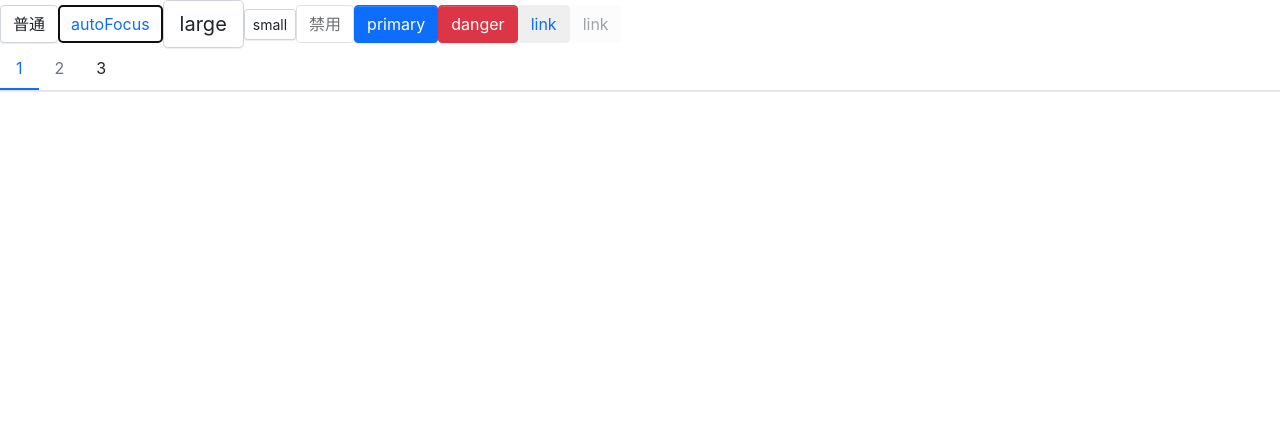
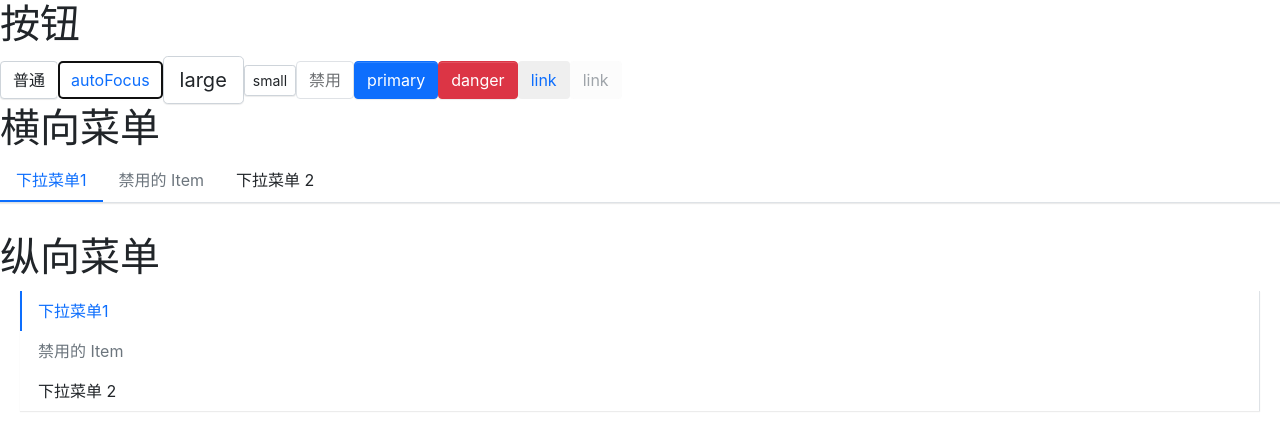
Before and after one commit to bianliuzhu/an-ui, a React (Create React App) app: page / in a window 1280 px wide. Shown: the top 438 px of the page. Built offline with nearby package versions, Linux system fonts and the light colour scheme.

Commit message:
feat: submenu 组件开发

```diff
--- a/src/App.tsx
+++ b/src/App.tsx
@@ -3,15 +3,17 @@
  * @Author: Gleason
  * @Date: 2022-02-13 10:51:54
  * @LastEditors: Gleason
- * @LastEditTime: 2022-02-20 11:58:13
+ * @LastEditTime: 2022-02-21 23:12:22
  */
 import Button, { ButtonType, ButtonSize } from "./components/Button";
 import Menu from "./components/Menu/menu";
 import MenuItem from "./components/Menu/menuItem";
+import SubMenu from "./components/Menu/subMenu";
 function App() {
 	return (
 		<div className="App">
 			<div>
+				<h1>按钮</h1>
 				<Button>普通</Button>
 				<Button autoFocus>autoFocus</Button>
 				<Button size={ButtonSize.Large}>large</Button>
@@ -25,12 +27,31 @@ function App() {
 				</Button>
 			</div>
 			<div>
+				<h1>横向菜单</h1>
 				<Menu defaultIndex={0} mode="horizontal">
-					<MenuItem index={1}>1</MenuItem>
-					<MenuItem disabled index={2}>
-						2
-					</MenuItem>
-					<MenuItem index={3}> 3</MenuItem>
+					<SubMenu title="下拉菜单1">
+						<MenuItem disabled>下拉菜单1</MenuItem>
+						<MenuItem disabled>下拉菜单2</MenuItem>
+					</SubMenu>
+					<MenuItem disabled>禁用的 Item</MenuItem>
+					<SubMenu title="下拉菜单 2">
+						<MenuItem disabled>下拉菜单1</MenuItem>
+						<MenuItem disabled>下拉菜单2</MenuItem>
+					</SubMenu>
+				</Menu>
+			</div>
+			<div>
+				<h1>纵向菜单</h1>
+				<Menu defaultIndex={0} mode="vertical">
+					<SubMenu title="下拉菜单1">
+						<MenuItem disabled>下拉菜单1</MenuItem>
+						<MenuItem disabled>下拉菜单2</MenuItem>
+					</SubMenu>
+					<MenuItem disabled>禁用的 Item</MenuItem>
+					<SubMenu title="下拉菜单 2">
+						<MenuItem disabled>下拉菜单1</MenuItem>
+						<MenuItem disabled>下拉菜单2</MenuItem>
+					</SubMenu>
 				</Menu>
 			</div>
 		</div>
--- a/src/components/Menu/_style.scss
+++ b/src/components/Menu/_style.scss
@@ -1,12 +1,12 @@
 .viking-menu {
 	display: flex;
 	flex-wrap: wrap;
-	padding-left: 0px;
+	padding-left: 0;
 	margin-bottom: 30px;
 	list-style: none;
 	border-bottom: $menu-border-width solid $menu-border-color;
 	box-shadow: $menu-box-shadow;
-	.menu-item {
+	> .menu-item {
 		padding: $menu-item-padding-y $menu-item-padding-x;
 		cursor: pointer;
 		transition: $menu-transition;
@@ -26,17 +26,78 @@
 				$menu-item-active-color;
 		}
 	}
+	.submenu-item {
+		position: relative;
+		.submenu-title {
+			display: flex;
+			align-items: center;
+		}
+		.arrow-icon {
+			transition: transform 0.25s ease-in-out;
+			margin-left: 3px;
+		}
+		&:hover {
+			.arrow-icon {
+				transform: rotate(180deg);
+			}
+		}
+	}
+	.is-vertical {
+		.arrow-icon {
+			transform: rotate(0deg) !important;
+		}
+	}
+	.is-vertical .is-opened {
+		.arrow-icon {
+			transform: rotate(180deg) !important;
+		}
+	}
+	.viking-submenu {
+		display: none;
+		list-style: none;
+		padding-left: 0;
+		white-space: nowrap;
+		// transition: $menu-transition;
+		.menu-item {
+			padding: $menu-item-padding-y $menu-item-padding-x;
+			cursor: pointer;
+			transition: $menu-transition;
+			color: $body-color;
+			&.is-active,
+			&:hover {
+				color: $menu-item-active-color !important;
+			}
+		}
+	}
+	.viking-submenu.menu-opened {
+		display: block;
+	}
 }
+
+.menu-horizontal {
+	> .menu-item {
+		border-bottom: $menu-item-active-border-width solid transparent;
+	}
+	.viking-submenu {
+		position: absolute;
+		background: $white;
+		z-index: 100;
+		top: calc(100% + 8px);
+		left: 0;
+		border: $menu-border-width solid $menu-border-color;
+		box-shadow: $submenu-box-shadow;
+	}
+}
+
 .menu-vertical {
 	flex-direction: column;
 	border-bottom: 0px;
+	margin: 10px 20px;
 	border-right: $menu-border-width solid $menu-border-color;
-	.menu-item {
-		border-bottom: 0px;
+	> .menu-item {
 		border-left: $menu-item-active-border-width solid transparent;
 		&.is-active,
 		&:hover {
-			color: $menu-item-active-color;
 			border-bottom: 0px;
 			border-left: $menu-item-active-border-width solid $menu-item-active-color;
 		}
--- a/src/components/Menu/menu.tsx
+++ b/src/components/Menu/menu.tsx
@@ -3,7 +3,7 @@
  * @Author: Gleason
  * @Date: 2022-02-17 21:46:22
  * @LastEditors: Gleason
- * @LastEditTime: 2022-02-20 13:32:08
+ * @LastEditTime: 2022-02-21 22:58:04
  */
 import React, { useState, createContext } from "react";
 import classNames from "classnames";
@@ -15,6 +15,7 @@ type OnSelectCallback = (selectIndex: number) => void;
 interface IMenuContext {
 	index: number;
 	onSelect?: OnSelectCallback;
+	mode?: MenuMode;
 }
 
 export interface MenuProps {
@@ -34,6 +35,7 @@ const Menu: React.FC<MenuProps> = (props) => {
 	const [cuttentActive, setActive] = useState(defaultIndex);
 	const classes = classNames("viking-menu", className, {
 		"menu-vertical": mode === "vertical",
+		"menu-horizontal": mode !== "vertical",
 	});
 	const handleClick = (index: number) => {
 		setActive(index);
@@ -42,13 +44,14 @@ const Menu: React.FC<MenuProps> = (props) => {
 	const passedContext: IMenuContext = {
 		index: cuttentActive ? cuttentActive : 0,
 		onSelect: handleClick,
+		mode: mode,
 	};
 	const renderChildren = () => {
 		return React.Children.map(children, (child, index) => {
 			const childElement =
 				child as React.FunctionComponentElement<MenuItemProps>;
 			const { displayName } = childElement.type;
-			if (displayName === "MenuItem") {
+			if (displayName === "MenuItem" || displayName === "SubMenu") {
 				return React.cloneElement(childElement, { index });
 			} else {
 				throw new Error("传入的 不是一个 MenuItem 类型的元素");
--- /dev/null
+++ b/src/components/Menu/subMenu.tsx
@@ -0,0 +1,78 @@
+/*
+ * @Description: submenu 组件
+ * @Author: Gleason
+ * @Date: 2022-02-21 21:37:06
+ * @LastEditors: Gleason
+ * @LastEditTime: 2022-02-21 23:12:46
+ */
+import React, { useState, useContext, FunctionComponentElement } from "react";
+import classNames from "classnames";
+import { MenuContext } from "./menu";
+import { MenuItemProps } from "./menuItem";
+
+export interface SubMenuProps {
+	index?: number;
+	title: string;
+	className?: string;
+}
+
+const SubMenu: React.FC<SubMenuProps> = (props) => {
+	const { index, title, className, children } = props;
+	const [menuOpen, setOpen] = useState(false);
+	const context = useContext(MenuContext);
+	let timer: any;
+	const classes = classNames("menu-item submenu-item", className, {
+		"is-active": context.index === index,
+	});
+
+	const handleClick = (e: React.MouseEvent) => {
+		e.preventDefault();
+		setOpen(!menuOpen);
+	};
+
+	const handleMouse = (e: React.MouseEvent, toggle: boolean) => {
+		clearTimeout(timer);
+		e.preventDefault();
+		timer = setTimeout(() => {
+			setOpen(toggle);
+		}, 300);
+	};
+
+	const clickEvent =
+		context.mode === "vertical"
+			? {
+					onClick: handleClick,
+			  }
+			: {};
+	const hoverEvent =
+		context.mode !== "vertical"
+			? {
+					onMouseEnter: (e: React.MouseEvent) => handleMouse(e, true),
+					onMouseLeave: (e: React.MouseEvent) => handleMouse(e, false),
+			  }
+			: {};
+	const renderChildren = () => {
+		const subMenuClasses = classNames("viking-submenu", {
+			"menu-opened": menuOpen,
+		});
+		const childrenConponent = React.Children.map(children, (child, index) => {
+			const childElement = child as FunctionComponentElement<MenuItemProps>;
+			if (childElement.type.displayName === "MenuItem") {
+				return child;
+			} else {
+				throw new Error("⚠️警告：传入组件非 MenuItem 类型");
+			}
+		});
+		return <ul className={subMenuClasses}>{childrenConponent}</ul>;
+	};
+	return (
+		<li key={index} className={classes} {...hoverEvent}>
+			<div className="submenu-title" {...clickEvent}>
+				{title}
+			</div>
+			{renderChildren()}
+		</li>
+	);
+};
+SubMenu.displayName = "SubMenu";
+export default SubMenu;
```
Also changed, not shown: 1 other file (tests, documents, lock files or other folders).
